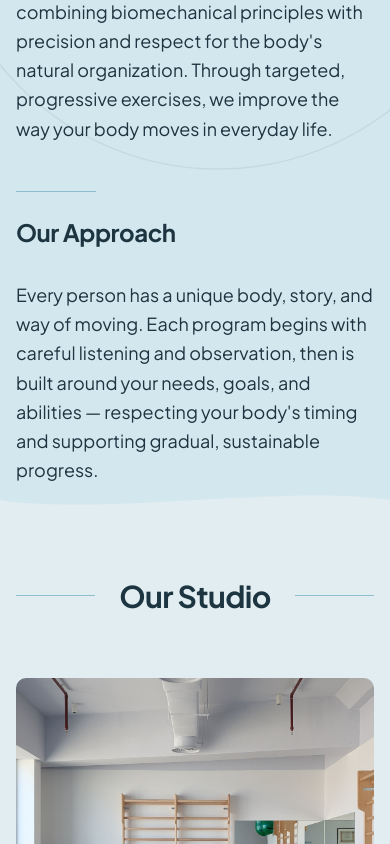
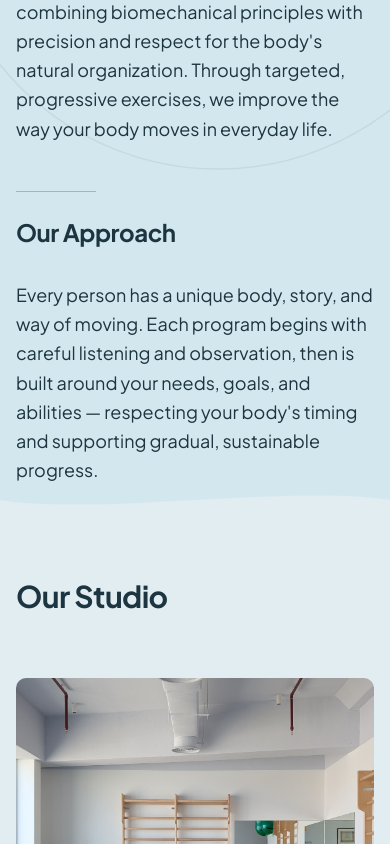
Before and after one commit to samcarmen/movimento, a Next.js app: page / in a window 390 px wide. Shown: the part 1156-2000 px from the top of the page. Built offline with nearby package versions, Linux system fonts and the light colour scheme.

Commit message:
fix: title dash on each section

```diff
--- a/src/components/sections/HeroSection.tsx
+++ b/src/components/sections/HeroSection.tsx
@@ -41,7 +41,7 @@ export default function HeroSection() {
       className="relative min-h-[100dvh]"
       style={{ backgroundColor: "var(--brand-light)" }}
     >
-      {/* Ghost watermark — centred logo (mobile only) */}
+      {/* Ghost watermark — commented out, awkward on mobile
       <div
         className="lg:hidden absolute inset-0 pointer-events-none select-none"
         style={{
@@ -54,6 +54,7 @@ export default function HeroSection() {
         }}
         aria-hidden="true"
       />
+      */}
 
       {/* Full-height grid */}
       <div className="relative w-full min-h-[100dvh] grid lg:grid-cols-2">
--- a/src/components/shared/SectionHeading.tsx
+++ b/src/components/shared/SectionHeading.tsx
@@ -20,13 +20,13 @@ export default function SectionHeading({
   style,
 }: SectionHeadingProps) {
   return (
-    <div className="flex items-center gap-6">
+    <div className="flex items-center gap-4 sm:gap-6">
       <motion.div
         initial={{ scaleX: 0 }}
         whileInView={{ scaleX: 1 }}
         viewport={{ once: true }}
         transition={{ duration: 1 }}
-        className="h-px flex-1 origin-left"
+        className="hidden sm:block h-px flex-1 min-w-0 origin-left"
         style={{ backgroundColor: "var(--brand-accent)" }}
       />
       <h2 className={className} style={{ ...headingText, ...style }}>
@@ -37,7 +37,7 @@ export default function SectionHeading({
         whileInView={{ scaleX: 1 }}
         viewport={{ once: true }}
         transition={{ duration: 1 }}
-        className="h-px flex-1 origin-right"
+        className="hidden sm:block h-px flex-1 min-w-0 origin-right"
         style={{ backgroundColor: "var(--brand-accent)" }}
       />
     </div>
```
